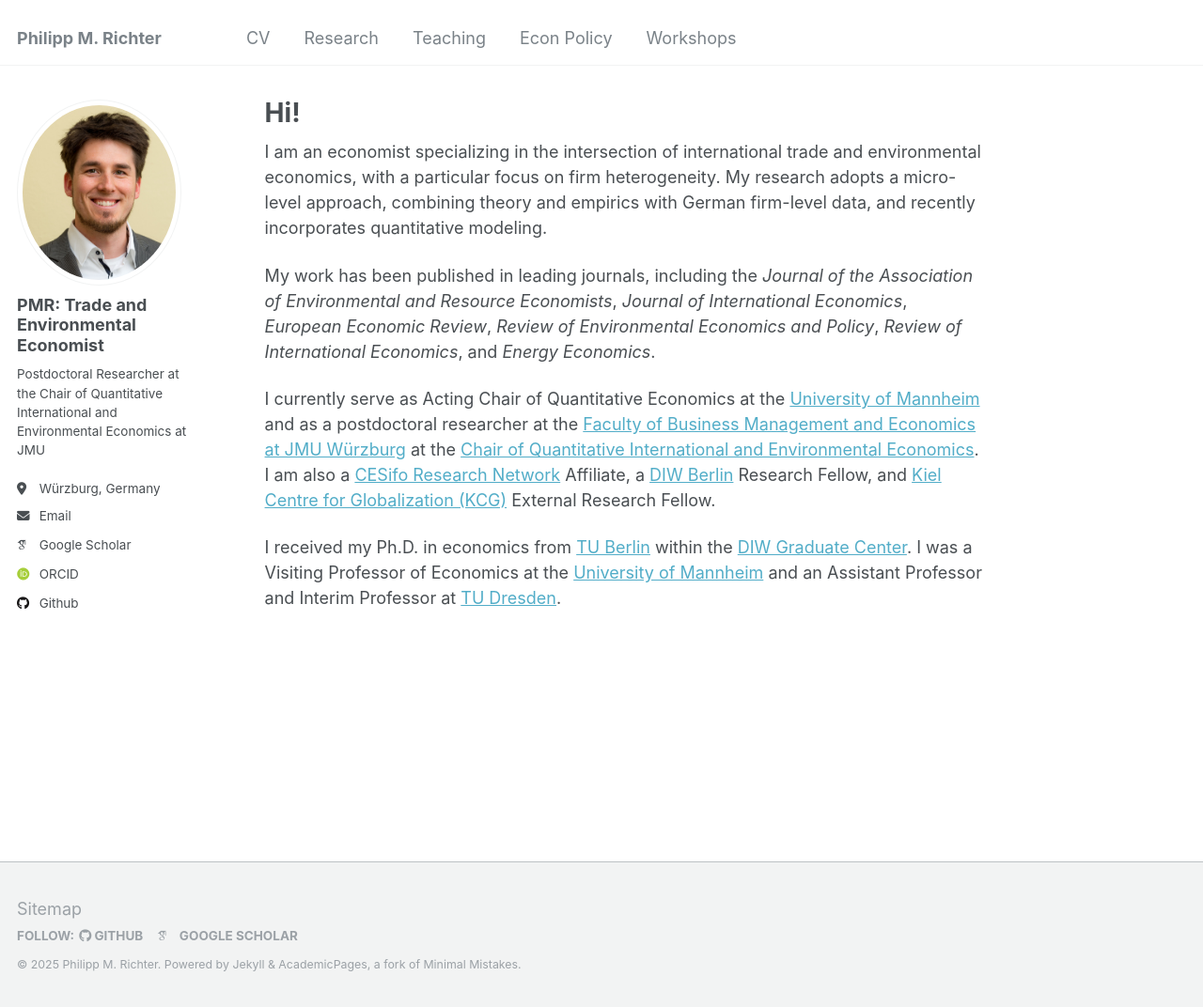
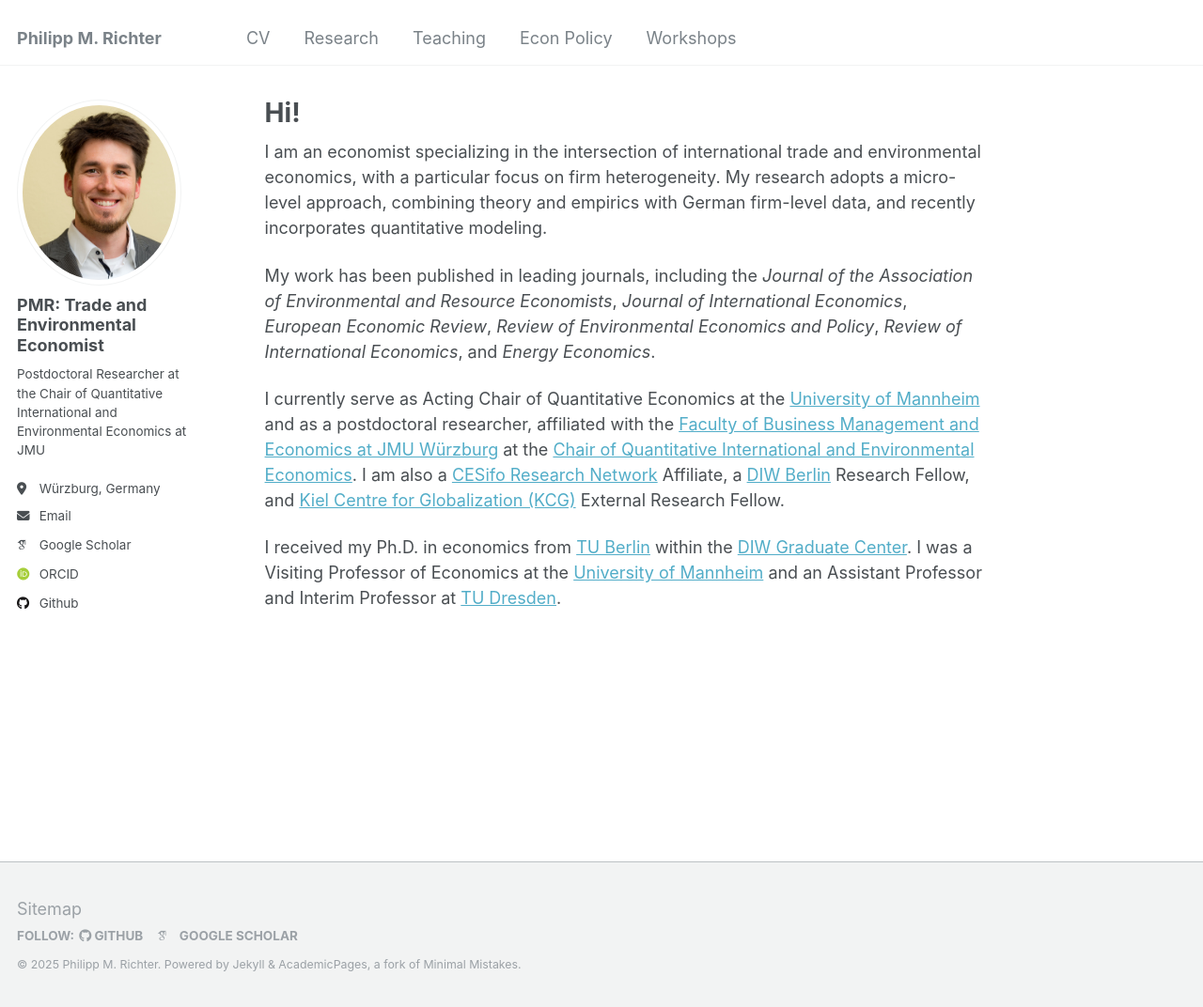
Before and after one commit to PhMRichter/PhMRichter.github.io, a Jekyll site: the page built from _pages/about.md, in a window 1280 px wide and 1072 px high. Shown: the whole window at 94% size. Built offline with Jekyll 4.4.1, drawn with Linux system fonts in a browser that asks for light colours; some web fonts are replaced.

Commit message:
Update about.md

```diff
--- a/_pages/about.md
+++ b/_pages/about.md
@@ -18,7 +18,7 @@ My research adopts a micro-level approach, combining theory and empirics with Ge
 My work has been published in leading journals, including the  <i>Journal of the Association of Environmental and Resource Economists</i>, <i>Journal of International Economics</i>,  <i>European Economic Review</i>, <i>Review of Environmental Economics and Policy</i>, <i>Review of International Economics</i>, and <i>Energy Economics</i>.
 
 I currently serve as Acting Chair of Quantitative Economics at the <a href="https://www.vwl.uni-mannheim.de/en/" target="_blank">
-University of Mannheim</a> and as a postdoctoral researcher at the  <a href="https://www.wiwi.uni-wuerzburg.de/en/" target="_blank">
+University of Mannheim</a> and as a postdoctoral researcher, affiliated with the <a href="https://www.wiwi.uni-wuerzburg.de/en/" target="_blank">
 Faculty of Business Management and Economics at JMU Würzburg</a> at the <a href="https://www.wiwi.uni-wuerzburg.de/qiee/" target="_blank"> Chair of Quantitative International and Environmental Economics</a>. I am also a <a href="https://www.cesifo.org/en/research-network" target="_blank">
 CESifo Research Network</a>  Affiliate, a <a href="https://www.diw.de/sixcms/detail.php?id=diw_01.c.617916.en" target="_blank">
 DIW Berlin</a>  Research Fellow, and <a href="https://www.kcg-kiel.org/" target="_blank">
```
